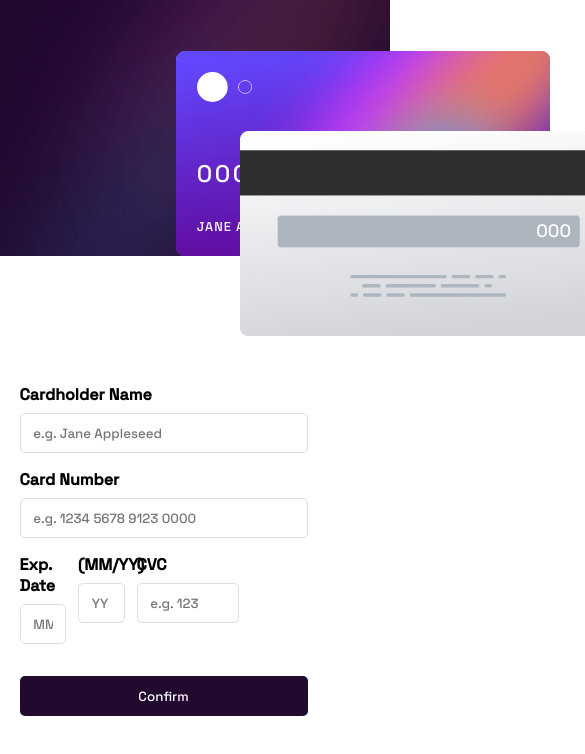
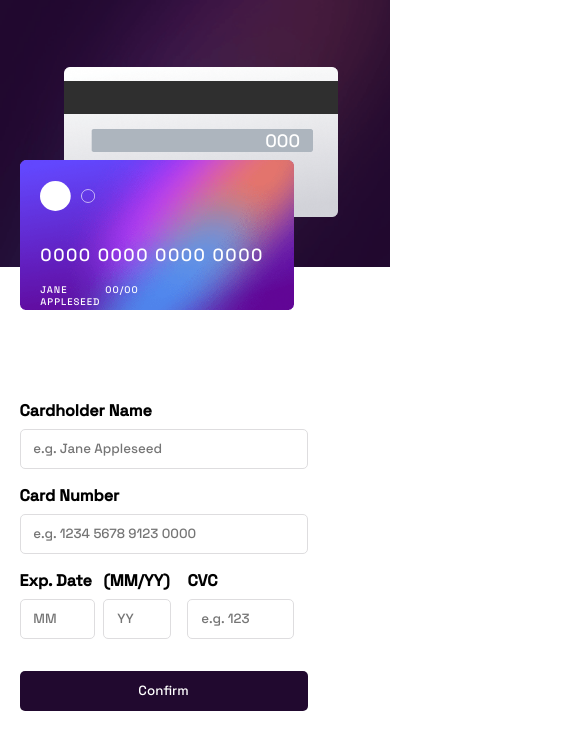
Before and after one commit to codyivy0/FM-card-details, a plain HTML site: page index.html in a window 390 px wide. Shown: the top 754 px of the page, 585 px wide, since content can reach past the window. Drawn offline with Linux system fonts and the light colour scheme.

Commit message:
testing mobile 2

```diff
--- a/style.css
+++ b/style.css
@@ -9,10 +9,12 @@
     --neutral-dark-grayish-violet: hsl(279, 6%, 55%);
     --neutral-very-dark-violet: hsl(278, 68%, 11%);
 }
-  *{
+
+* {
     font-family: 'Space Grotesk', sans-serif;
 }
-  body{
+
+body {
     margin: 0;
     display: flex;
     flex-direction: row;
@@ -20,25 +22,30 @@
     font-size: 18px;
     font-weight: 500;
 }
-  main{
+
+main {
     display: flex;
     flex-direction: row;
     height: 100vh;
     width: 100%;
 }
-  .complete{
+
+.complete {
     display: none;
 }
-  .background{
+
+.background {
     position: relative;
     flex: 1;
     background-image: url(./images/bg-main-desktop.png);
     background-repeat: no-repeat;
 }
-  .bg{
+
+.bg {
     height: 99.3vh;
 }
-  .card-front{
+
+.card-front {
     position: absolute;
     top: 20%;
     background-image: url(./images/bg-card-front.png);
@@ -55,26 +62,31 @@
     color: white;
     letter-spacing: 1px;
 }
-  .card-front img{
+
+.card-front img {
     height: 30px;
     width: 55px;
     margin-bottom: 2rem;
 }
-  #front-number{
+
+#front-number {
     font-size: 1.5rem;
     letter-spacing: 2.5px;
     margin-bottom: 1rem;
 }
-  .name-row{
+
+.name-row {
     display: flex;
     flex-direction: row;
     font-size: .8rem;
 }
-#expiration{
+
+#expiration {
     margin-left: auto;
     margin-right: 4rem;
 }
-  .card-back{
+
+.card-back {
     position: absolute;
     top: 51%;
     background-image: url(./images/bg-card-back.png);
@@ -85,13 +97,15 @@
     left: 15rem;
 
 }
-  #back-number{
+
+#back-number {
     text-align: right;
     margin-right: 6rem;
     margin-top: 5.5rem;
     color: white;
 }
-  .input-fields{
+
+.input-fields {
     flex: 1;
     display: flex;
     flex-direction: column;
@@ -101,17 +115,20 @@
     width: 50%;
 
 }
-  .input-group{
-    display: flex   ;
+
+.input-group {
+    display: flex;
     flex-direction: row;
 }
-  label{
+
+label {
     text-align: left;
     font-size: .8rem;
     font-weight: bold;
     margin-bottom: .5rem;
 }
-  input{
+
+input {
     margin-bottom: 1rem;
     width: 18rem;
     height: 2.5rem;
@@ -120,38 +137,46 @@
     padding: .8rem;
     box-sizing: border-box;
 }
+
 .input-group label {
     margin-bottom: 0.5rem;
     text-align: left;
 }
+
 .input-group input {
     margin-bottom: 1rem;
 }
-  #exp-date-month{
+
+#exp-date-month {
     display: flex;
     flex-direction: column;
     width: 15%;
 }
-  #exp-date-mm{
+
+#exp-date-mm {
     width: 80%;
 }
-  #exp-date-year{
+
+#exp-date-year {
     display: flex;
     flex-direction: column;
     width: 15%;
 }
-  #exp-date-yy{
+
+#exp-date-yy {
     width: 80%;
 }
-  .cvc{
+
+.cvc {
     display: flex;
-    flex-direction: column  ;
+    flex-direction: column;
 }
 
-  #cvc{
+#cvc {
     width: 55%;
 }
-  #confirm-button{
+
+#confirm-button {
     width: 18rem;
     color: white;
     background-color: var(--neutral-very-dark-violet);
@@ -161,27 +186,86 @@
     margin-top: 1rem;
 }
 
-  @media (max-width: 650px){
+@media (max-width: 650px) {
+    html{
+        width: 100%;
+        height: 100vh;
+        overflow: hidden;
+    }
 
-    main{
+    main {
         flex-direction: column;
     }
-    .background{
+
+    .background {
         position: relative;
         background-image: url(./images/bg-main-mobile.png);
         background-repeat: no-repeat;
         background-size: cover;
         flex: auto;
+    }
 
-      }
-      .input-fields{
+    .input-fields {
         margin-left: 5%;
         font-size: 20px;
         flex: auto;
-        width: 100%;
+        width: 100vh;
     }
-      label{
+    #exp-date-mm {
+        width: 90%;
+    }
+    #exp-date-mm {
+        width: 90%;
+    }
+    #cvc {
+        width: 57%;
+    }
+    label {
         font-size: 1rem;
 
     }
+
+    .card-front {
+        top: 60%;
+        height: 150px;
+        width: 300px;
+        left: 5%;
+        z-index: 1;
+        letter-spacing: 1px;
     }
+
+    #front-number {
+        font-size: 1.1rem;
+        letter-spacing: 1.5px;
+        margin-bottom: .5rem;
+    }
+
+    .name-row {
+        display: flex;
+        flex-direction: row;
+        font-size: .6rem;
+    }
+
+    .card-front img {
+        margin-bottom: 1rem;
+    }
+
+    #expiration {
+        margin-left: auto;
+        margin-right: 10rem;
+    }
+
+    .card-back {
+        top: 25%;
+        height: 150px;
+        width: 300px;
+        left: 4rem;
+    }
+
+    #back-number {
+        text-align: right;
+        margin-right: 4rem;
+        margin-top: 3.9rem;
+        color: white;
+    }
+}
```
Lines whose indentation alone changed are shown as unchanged.
